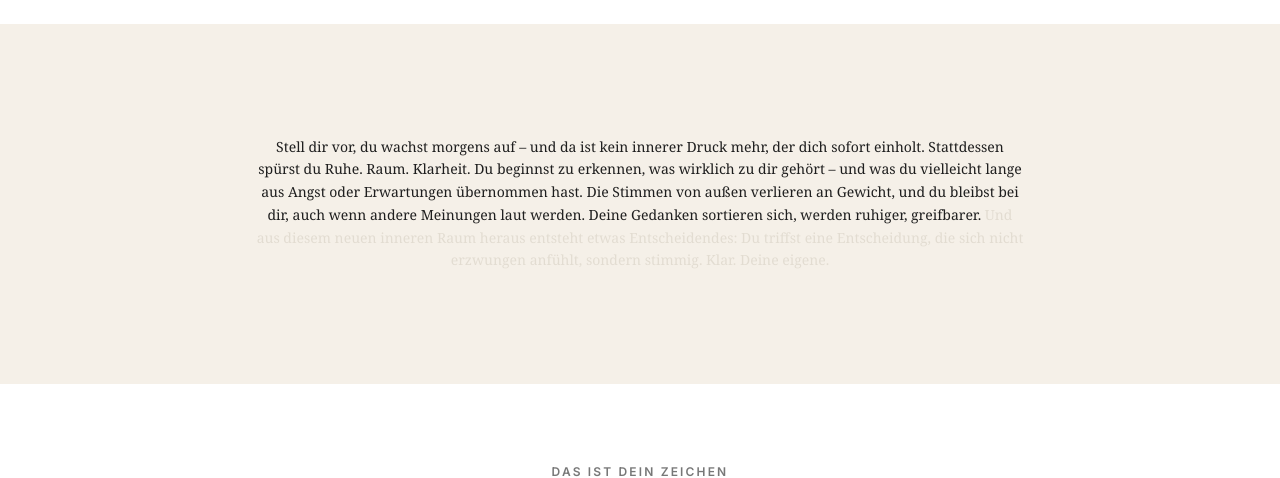
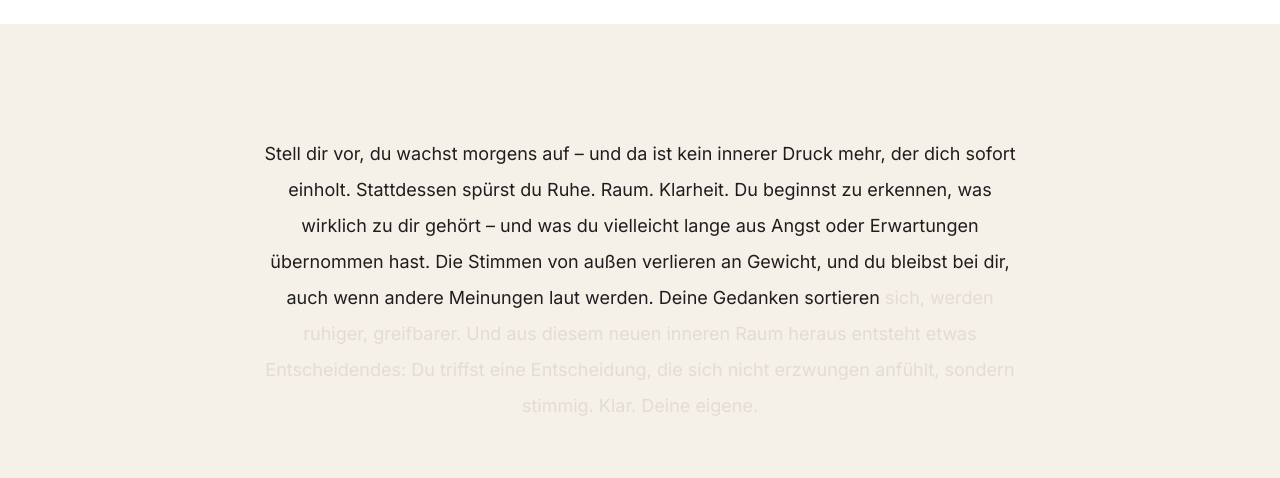
Before and after one commit to mmdscon/willichkinder, a Next.js app: page / in a window 1280 px wide. Shown: the part 3860-4338 px from the top of the page. Built offline with nearby package versions, Linux system fonts and the light colour scheme; no server answers.

Commit message:
Update page.tsx

```diff
--- a/src/app/page.tsx
+++ b/src/app/page.tsx
@@ -174,7 +174,8 @@ function ScrollRevealText({ text }: { text: string }) {
         0,
         Math.min(1, (vh - containerRect.top) / (vh + containerRect.height))
       );
-      const revealedCount = Math.floor(scrollProgress * wordEls.length * 1.6);
+      // Multiplikator leicht angepasst für flüssigeres Reveal bei größerer Schrift
+      const revealedCount = Math.floor(scrollProgress * wordEls.length * 1.5);
 
       wordEls.forEach((el, i) => {
         const revealed = i < revealedCount;
@@ -190,7 +191,11 @@ function ScrollRevealText({ text }: { text: string }) {
   }, []);
 
   return (
-    <div ref={containerRef} className="leading-relaxed">
+    <div
+      ref={containerRef}
+      className="text-base leading-8 md:text-lg md:leading-9" // Entspricht dem Fließtext der anderen Sektionen
+      style={{ fontFamily: "'Inter', sans-serif" }}
+    >
       {words.map((word, i) => (
         <span
           key={`${word}-${i}`}
```
